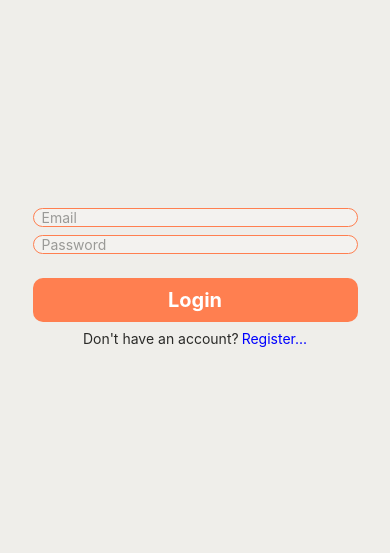
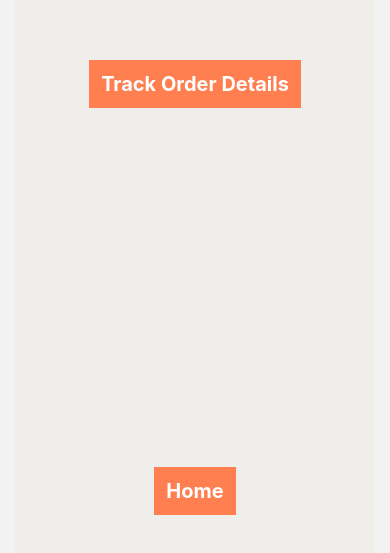
Before and after one commit to mechalr8/food_up, a React Native app: screen /Track in a window 390 px wide. Shown: the part 145-698 px from the top of the page. Built offline with nearby package versions, Linux system fonts and the light colour scheme.

Commit message:
signOut Implemented

```diff
--- a/Navigation/BottomTabNavigation.js
+++ b/Navigation/BottomTabNavigation.js
@@ -3,6 +3,8 @@ import {createBottomTabNavigator} from '@react-navigation/bottom-tabs';
 import React from 'react';
 import HomeScreen from '../screens/HomeScreen';
 import CartSummary from '../screens/CartSummary';
+import TrackOrder from '../screens/TrackOrder';
+import Profile from '../screens/Profile';
 
 const Tab = createBottomTabNavigator();
 
@@ -15,8 +17,13 @@ export default function BottomTabNavigation() {
         options={{headerShown: false}}
       />
       <Tab.Screen
-        name="Cart"
-        component={CartSummary}
+        name="Track"
+        component={TrackOrder}
+        options={{headerShown: false}}
+      />
+      <Tab.Screen
+        name="Profile"
+        component={Profile}
         options={{headerShown: false}}
       />
     </Tab.Navigator>
--- a/Navigation/HomeStackNavigation.js
+++ b/Navigation/HomeStackNavigation.js
@@ -8,7 +8,7 @@ import RestaurantDetail from '../screens/RestaurantDetail';
 import CartSummary from '../screens/CartSummary';
 import OrderConfirm from '../screens/OrderConfirm';
 import BottomTabNavigation from './BottomTabNavigation';
-
+import TrackOrder from '../screens/TrackOrder';
 
 const Stack = createNativeStackNavigator();
 
@@ -51,6 +51,11 @@ export default function HomeStackNavigation() {
           name="OrderConfirm"
           component={OrderConfirm}
         />
+        <Stack.Screen
+          options={{headerShown: false}}
+          name="Track"
+          component={TrackOrder}
+        />
       </Stack.Navigator>
     </NavigationContainer>
   );
--- a/screens/OrderConfirm.js
+++ b/screens/OrderConfirm.js
@@ -1,14 +1,22 @@
-import {Image, StyleSheet, Text, View} from 'react-native';
+import {Image, StyleSheet, Text, TouchableOpacity, View} from 'react-native';
 import React from 'react';
 
-const OrderConfirm = () => {
+const OrderConfirm = ({navigation}) => {
   return (
-    <View>
+    <View style={styles.container}>
       <Image source={require('../assets/celebrations.png')} />
-      <Text style={styles.congo}>Congratulations!!!</Text>
-      <Text style={styles.orderConfirmation}>
-        Your order has been confirmed.{'\n'}It will be delivered shortly.
-      </Text>
+      <View>
+        <Text style={styles.congo}>Congratulations!!!</Text>
+        <Text style={styles.orderConfirmation}>
+          Your order has been confirmed.{'\n'}It will be delivered shortly.
+        </Text>
+        <TouchableOpacity
+          style={styles.button}
+          onPress={() => navigation.navigate('Track')}>
+          <Text style={styles.buttonText}>Track Your Order</Text>
+        </TouchableOpacity>
+      </View>
+      <Image source={require('../assets/celebrationsInverted.png')} />
     </View>
   );
 };
@@ -16,6 +24,11 @@ const OrderConfirm = () => {
 export default OrderConfirm;
 
 const styles = StyleSheet.create({
+  container: {
+    flex: 1,
+    justifyContent: 'space-between',
+    backgroundColor: '#EFEEEA',
+  },
   congo: {
     color: 'coral',
     fontWeight: 'bold',
@@ -26,6 +39,18 @@ const styles = StyleSheet.create({
     color: '#2B2B29',
     textAlign: 'center',
     fontSize: 15,
-    margin: 20,
+    marginTop: 30,
+  },
+  button: {
+    backgroundColor: 'coral',
+    alignItems: 'center',
+    padding: 12,
+    marginHorizontal: 10,
+    marginTop: 20,
+  },
+  buttonText: {
+    fontWeight: 'bold',
+    color: '#ffffff',
+    fontSize: 20,
   },
 });
--- /dev/null
+++ b/screens/Profile.js
@@ -0,0 +1,48 @@
+import {StyleSheet, Text, TouchableOpacity, View} from 'react-native';
+import React, {useState} from 'react';
+import {signInWithEmailAndPassword, signOut} from 'firebase/auth';
+
+import {authentication} from '../firebase/firebase-config';
+
+const Profile = ({navigation}) => {
+  const [isSignIn, setIsSignedIn] = useState(false);
+  const SignOutUser = () => {
+    signOut(authentication)
+      .then(re => {
+        setIsSignedIn(false);
+        navigation.navigate('Login');
+      })
+      .catch(err => {
+        console.log(err);
+      });
+  };
+  return (
+    <View style={styles.container}>
+      <View></View>
+      <TouchableOpacity style={styles.button} onPress={SignOutUser}>
+        <Text style={styles.buttonTextStyle}>LOGOUT</Text>
+      </TouchableOpacity>
+    </View>
+  );
+};
+
+export default Profile;
+
+const styles = StyleSheet.create({
+  container: {
+    flex: 1,
+    justifyContent: 'space-between',
+  },
+  button: {
+    backgroundColor: 'coral',
+    alignItems: 'center',
+    padding: 12,
+    marginHorizontal: 10,
+    marginVertical: 20,
+  },
+  buttonTextStyle: {
+    fontWeight: 'bold',
+    color: '#ffffff',
+    fontSize: 20,
+  },
+});
--- /dev/null
+++ b/screens/TrackOrder.js
@@ -0,0 +1,86 @@
+import React, {useState} from 'react';
+import {View, Text, TouchableOpacity, StyleSheet} from 'react-native';
+import {useNavigation} from '@react-navigation/native';
+
+export default function TrackOrder() {
+  const navigation = useNavigation();
+  const [prepared, setPrepared] = useState(false);
+  const [orderReady, setOrderReady] = useState(false);
+  const [delivered, setDelivered] = useState(false);
+
+  const trackOrder = () => {
+    setPrepared(true);
+    setOrderReady(false);
+    setDelivered(false);
+
+    setTimeout(() => {
+      setOrderReady(true);
+      setPrepared(false);
+      setDelivered(false);
+    }, 300000);
+
+    setTimeout(() => {
+      setDelivered(true);
+      setPrepared(false);
+      setOrderReady(false);
+    }, 600000);
+  };
+
+  return (
+    <View style={Styles.maincontainer}>
+      <TouchableOpacity onPress={() => trackOrder()} style={Styles.button}>
+        <Text style={Styles.buttonTextStyle}>Track Order Details</Text>
+      </TouchableOpacity>
+      {prepared && (
+        <Text style={Styles.renderDetails}>
+          Your Food Order is being Prepared...
+        </Text>
+      )}
+      {orderReady && (
+        <Text style={Styles.renderDetails}>
+          Food is ready to be delivered.{'\n'}Waiting for Delivery agent...
+        </Text>
+      )}
+      {delivered && (
+        <Text style={Styles.renderDetails}>
+          Your ordered has been delivered. Thank you !!!
+        </Text>
+      )}
+      <TouchableOpacity
+        style={Styles.button}
+        onPress={() => navigation.navigate('TabNav')}>
+        <Text style={Styles.buttonTextStyle}>Home</Text>
+      </TouchableOpacity>
+    </View>
+  );
+}
+const Styles = StyleSheet.create({
+  maincontainer: {
+    backgroundColor: '#EFEEEA',
+    display: 'flex',
+    flex: 1,
+    marginHorizontal: 15,
+    marginVertical: 15,
+    borderRadius: 20,
+    alignItems: 'center',
+    justifyContent: 'space-around',
+  },
+  button: {
+    backgroundColor: 'coral',
+    alignItems: 'center',
+    padding: 12,
+    marginHorizontal: 10,
+    marginTop: 20,
+  },
+  buttonTextStyle: {
+    fontWeight: 'bold',
+    color: '#ffffff',
+    fontSize: 20,
+  },
+  renderDetails: {
+    fontSize: 16,
+    marginHorizontal: 15,
+    color: '#2B2B29',
+    textAlign: 'center',
+  },
+});
```
Also changed, not shown: assets/celebrationsInverted.png (added).
